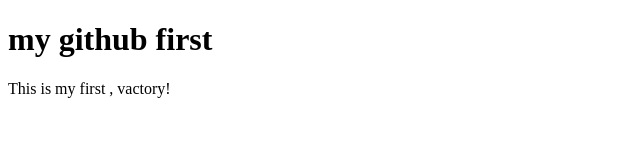
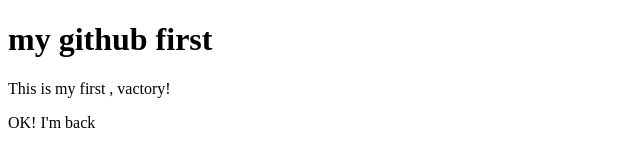
Before and after one commit to 199dqx/mygist, a plain HTML site: page test01.html in a window 1280 px wide. Shown: the full height of the page, 0-640 px from the left. Drawn offline with Linux system fonts and the light colour scheme.

Commit message:
append div

```diff
--- a/test01.html
+++ b/test01.html
@@ -13,5 +13,6 @@
     <body>
         <h1>my github first</h1>
         <p>This is my first , vactory!</p>
+        <div>OK! I'm back</div>
     </body>
 </html>
```
